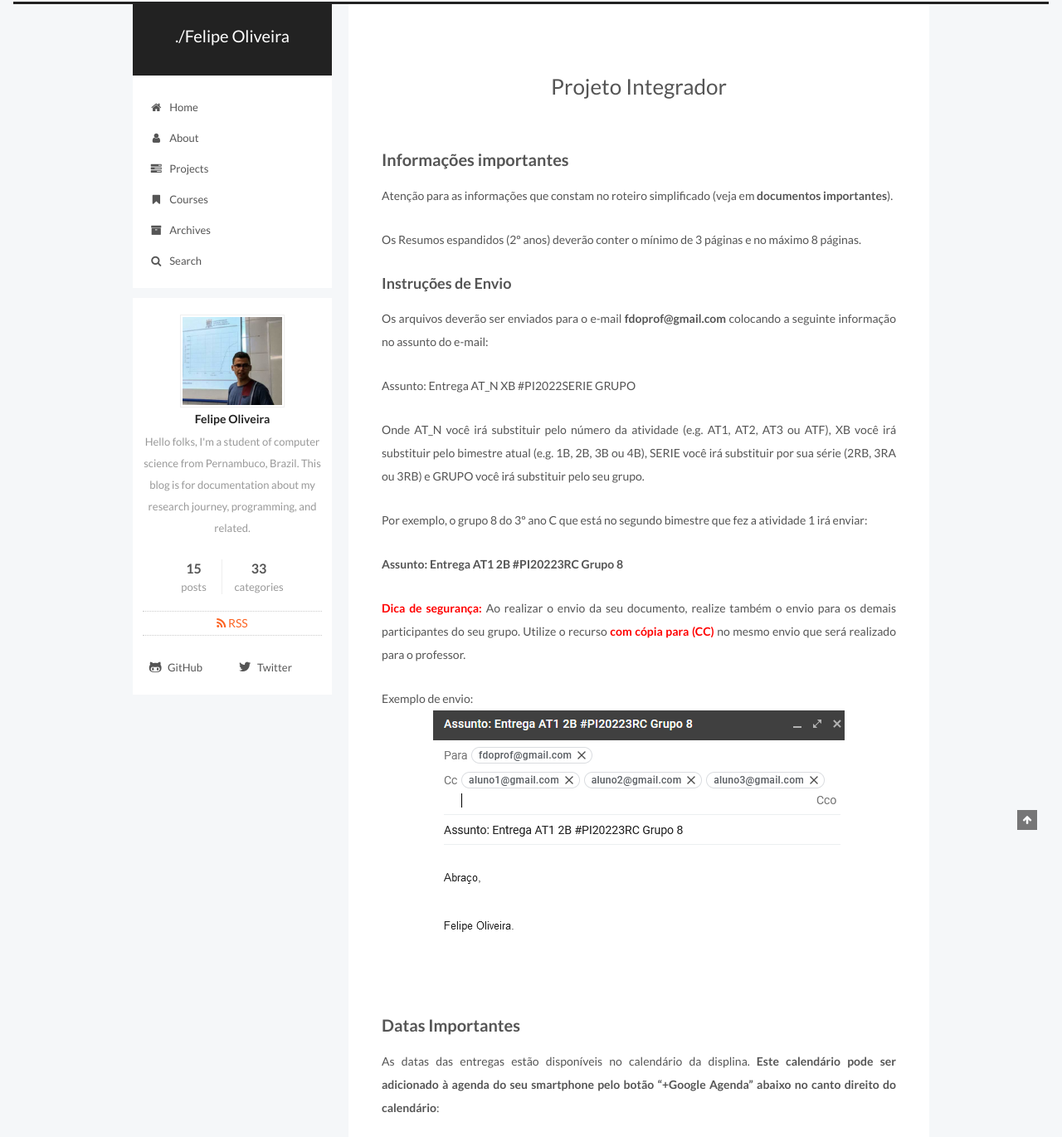
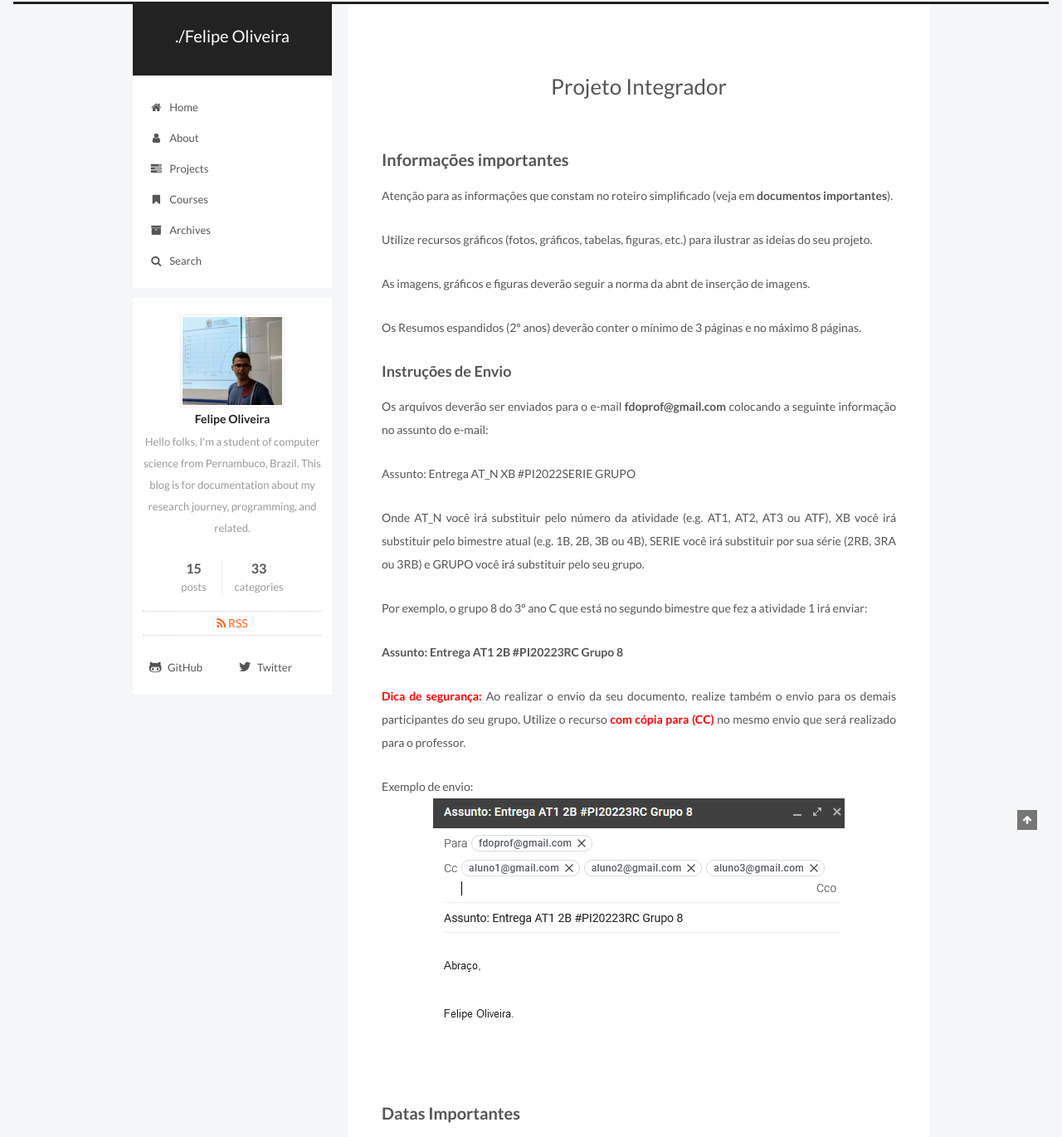
Before and after one commit to fdoliv/fdoliv.github.io, a Jekyll site: the page built from courses/pi/index.md, in a window 1280 px wide, cut to the strip 0-1370 px from the top of the page. Shown: the whole strip at 83% size. Built offline with Jekyll 4.4.1, drawn with Linux system fonts in a browser that asks for light colours.

Commit message:
arquivo tar

```diff
--- a/courses/pi/index.md
+++ b/courses/pi/index.md
@@ -12,6 +12,10 @@ comments: false
 ## Informações importantes
 
 Atenção para as informações que constam no roteiro simplificado (veja em **documentos importantes**).
+
+Utilize recursos gráficos (fotos, gráficos, tabelas, figuras, etc.) para ilustrar as ideias do seu projeto.
+
+As imagens, gráficos e figuras deverão seguir a norma da abnt de inserção de imagens.
 
 Os Resumos espandidos (2º anos) deverão conter o mínimo de 3 páginas e no máximo 8 páginas.
 
```
Also changed, not shown: 1 other file.
